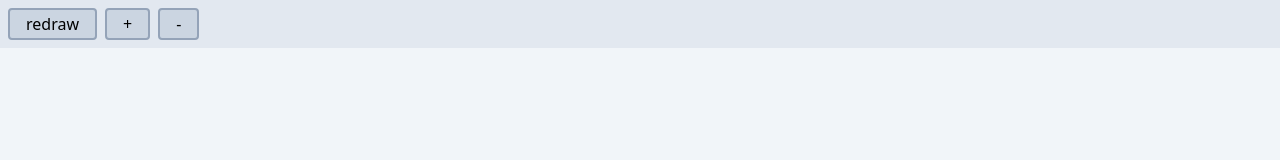
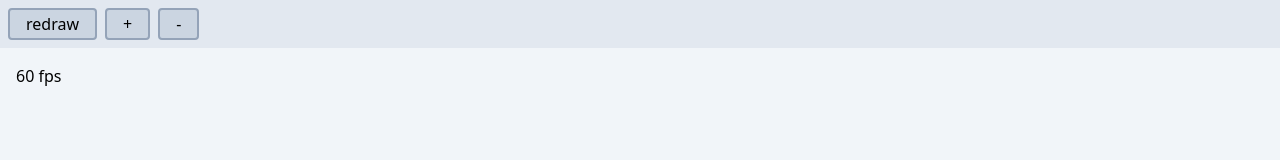
Before and after one commit to idomshi/etcha, a Nuxt app in the folder front/: page / in a window 1280 px wide. Shown: the top 160 px of the page. Built offline with nearby package versions, Linux system fonts and the light colour scheme.

Commit message:
パフォーマンス計測のためにFPSを表示する

```diff
--- a/front/components/ImageView.vue
+++ b/front/components/ImageView.vue
@@ -1,5 +1,6 @@
 <script setup lang="ts">
 import useViewPosition from '~/composables/imagePos';
+import { useFps } from '@vueuse/core'
 
 const viewcanvas = ref<HTMLCanvasElement>()
 const viewctx = ref<CanvasRenderingContext2D>()
@@ -221,6 +222,8 @@ const wheel = (e: WheelEvent) => {
     zoomIn()
   }
 }
+
+const fps = useFps()
 </script>
 
 <template>
@@ -235,5 +238,6 @@ const wheel = (e: WheelEvent) => {
         @pointerup.prevent="dragend" @wheel.prevent="wheel"></canvas>
     </div>
     <canvas ref="buffcanvas" class="hidden"></canvas>
+    <div class="absolute top-16 left-4">{{ fps }} fps</div>
   </div>
 </template>
```
